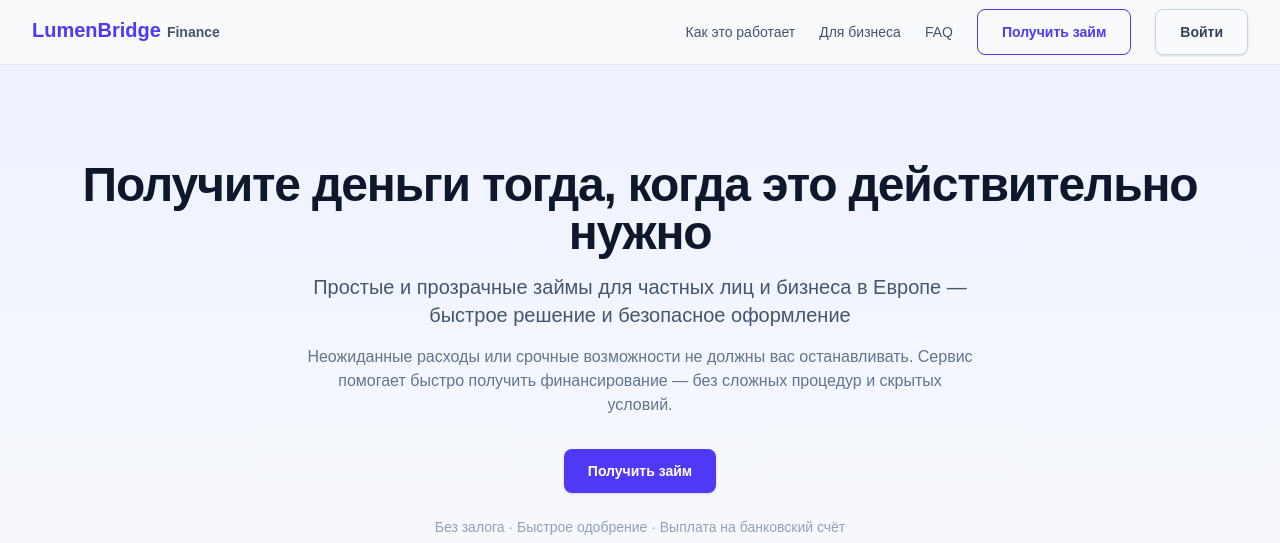
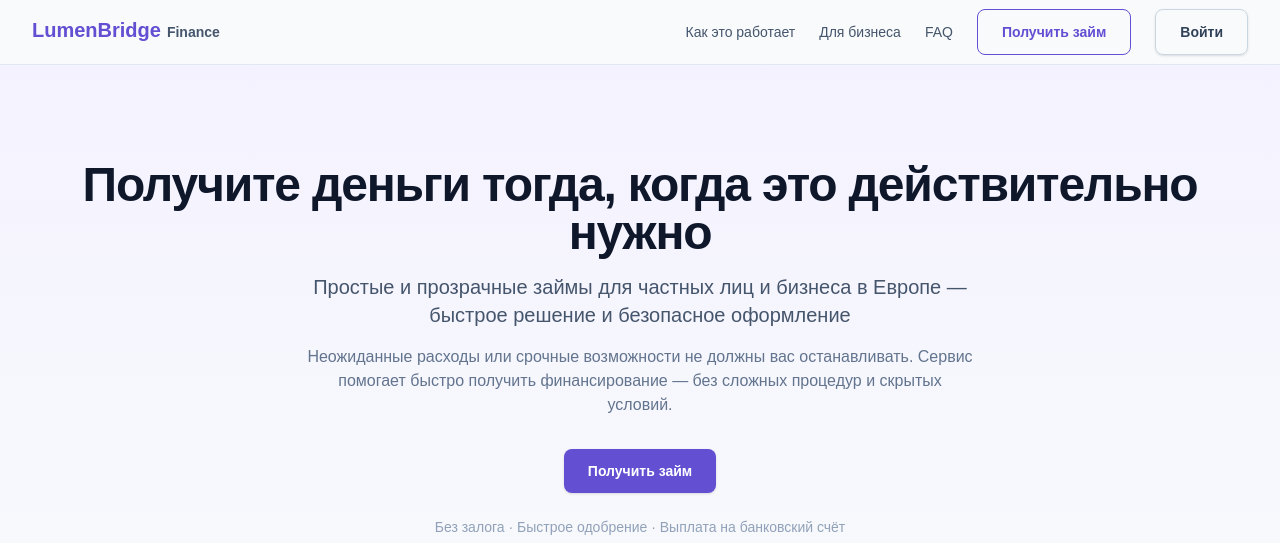
Before and after one commit to antonbukhalov13/04-fullstack-mvp, a Next.js app in the folder frontend/: page / in a window 1280 px wide. Shown: the top 543 px of the page. Built offline with nearby package versions, Linux system fonts and the light colour scheme.

Commit message:
change primary color to #7B68EE and update favicon

```diff
--- a/frontend/src/app/globals.css
+++ b/frontend/src/app/globals.css
@@ -10,6 +10,16 @@
   --color-foreground: var(--foreground);
   --font-sans: var(--font-geist-sans);
   --font-mono: var(--font-geist-mono);
+  --color-indigo-50: #F4F2FF;
+  --color-indigo-100: #E8E4FE;
+  --color-indigo-200: #D0C7FB;
+  --color-indigo-300: #B4A4F7;
+  --color-indigo-400: #9885F2;
+  --color-indigo-500: #7B68EE;
+  --color-indigo-600: #624FD2;
+  --color-indigo-700: #4B3BB6;
+  --color-indigo-800: #352899;
+  --color-indigo-900: #221A78;
 }
 
 html {
```
Also changed, not shown: frontend/public/favicon.svg.
